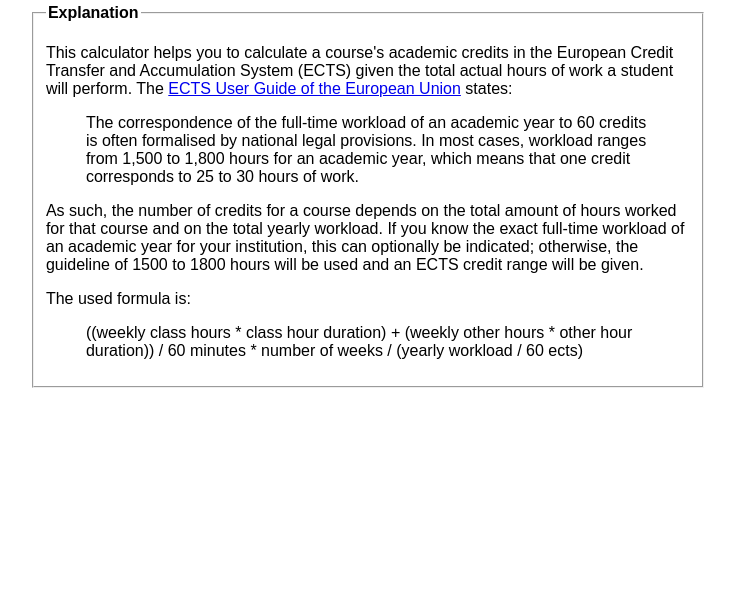
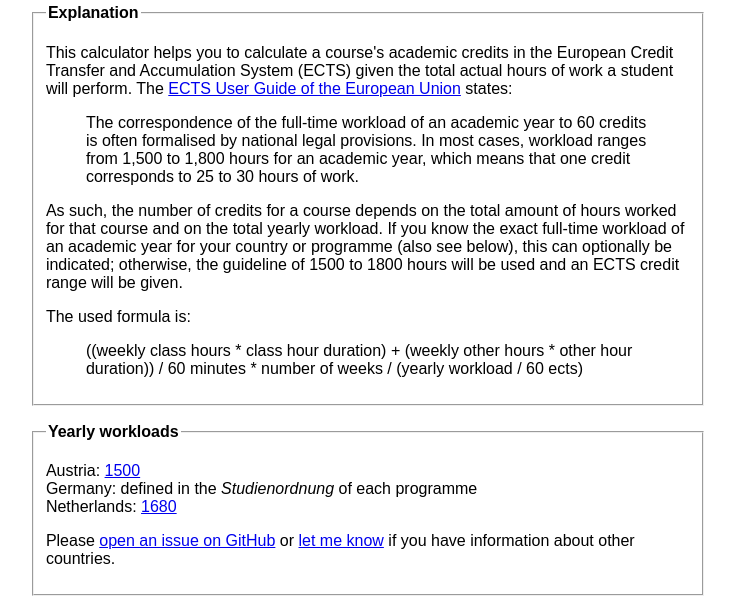
Before and after one commit to lrkrol/ECTS-Calculator, a PHP site: page / in a window 1280 px wide. Shown: the part 508-1121 px from the top of the page, without its empty margins (272-1007 px from the left). Before the commit the page ends 896 px from the top, so only its background shows below. Run offline with PHP 8.4, Linux system fonts and the light colour scheme.

Commit message:
Added workload info

```diff
--- a/index.php
+++ b/index.php
@@ -151,12 +151,23 @@ function calculate_ects($ch, $cd, $oh, $od, $nw, $wl) {
 
     <blockquote>The correspondence of the full-time workload of an academic year to 60 credits is often formalised by national legal provisions. In most cases, workload ranges from 1,500 to 1,800 hours for an academic year, which means that one credit corresponds to 25 to 30 hours of work.</blockquote>
 
-    <p>As such, the number of credits for a course depends on the total amount of hours worked for that course and on the total yearly workload. If you know the exact full-time workload of an academic year for your institution, this can optionally be indicated; otherwise, the guideline of 1500 to 1800 hours will be used and an ECTS credit range will be given.</p>
+    <p>As such, the number of credits for a course depends on the total amount of hours worked for that course and on the total yearly workload. If you know the exact full-time workload of an academic year for your country or programme (also see below), this can optionally be indicated; otherwise, the guideline of 1500 to 1800 hours will be used and an ECTS credit range will be given.</p>
 
     <p>The used formula is:</p>
 
     <blockquote>((weekly class hours * class hour duration) + (weekly other hours * other hour duration)) / 60 minutes * number of weeks / (yearly workload / 60 ects)</blockquote>
 </fieldset>
 
+<fieldset>
+    <legend>Yearly workloads</legend>
+
+    <p>
+        Austria: <a href="https://www.jusline.at/gesetz/univg/paragraf/54">1500</a><br />
+        Germany: defined in the <i>Studienordnung</i> of each programme<br />
+        Netherlands: <a href="https://wetten.overheid.nl/BWBR0005682/2019-02-01/#Hoofdstuk7_Titeldeel1_Paragraaf1_Artikel7.4">1680</a>
+    </p>
+
+    <p>Please <a href="https://github.com/lrkrol/ECTS-Calculator">open an issue on GitHub</a> or <a href="https://spamty.eu/mail/v4/980/nCXKj2OiVv293e7e6d/">let me know</a> if you have information about other countries.</p>
+
 </body>
 </html>
```
